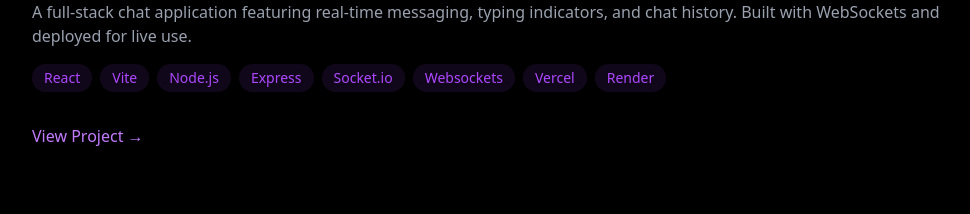
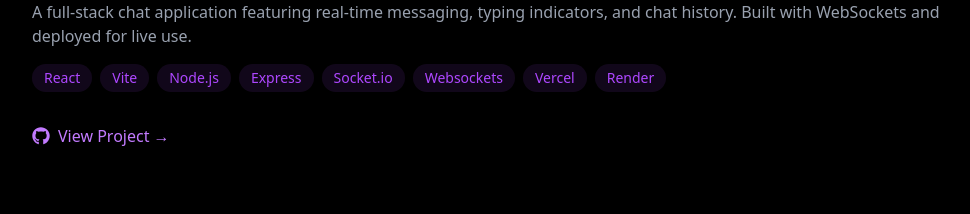
Before and after one commit to xDanielleT/my-portfolio, a React (Vite) app: page / in a window 1280 px wide. Shown: the part 3960-4174 px from the top of the page, without its empty margins (136-1106 px from the left). Built offline with nearby package versions, Linux system fonts and the light colour scheme.

Commit message:
added github icon to the chat app

```diff
--- a/src/components/sections/Projects.jsx
+++ b/src/components/sections/Projects.jsx
@@ -304,8 +304,8 @@
                   rel="noopener noreferrer"
                   className="flex items-center gap-2 text-purple-400 hover:text-purple-300 transition-colors my-4"
                 >
-
-                  View Project →
+                <FaGithub className="text-lg" />
+                View Project →
               </a>
 
               </div>
```
